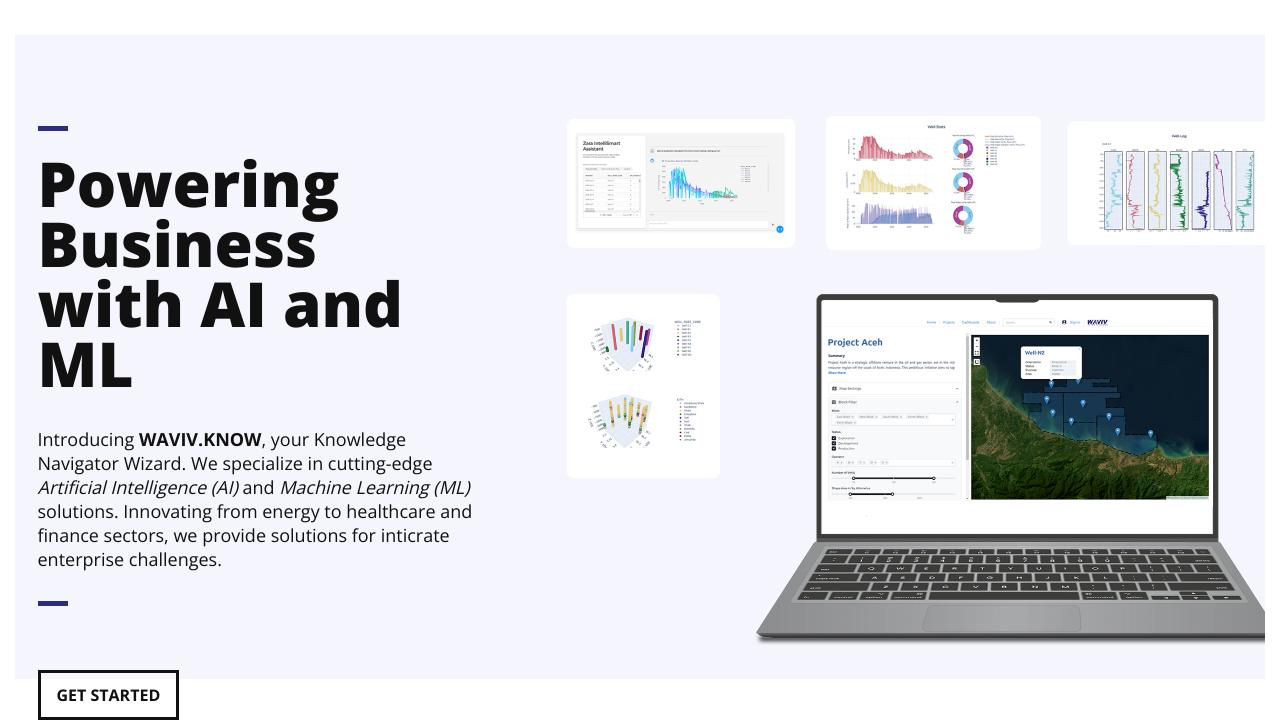
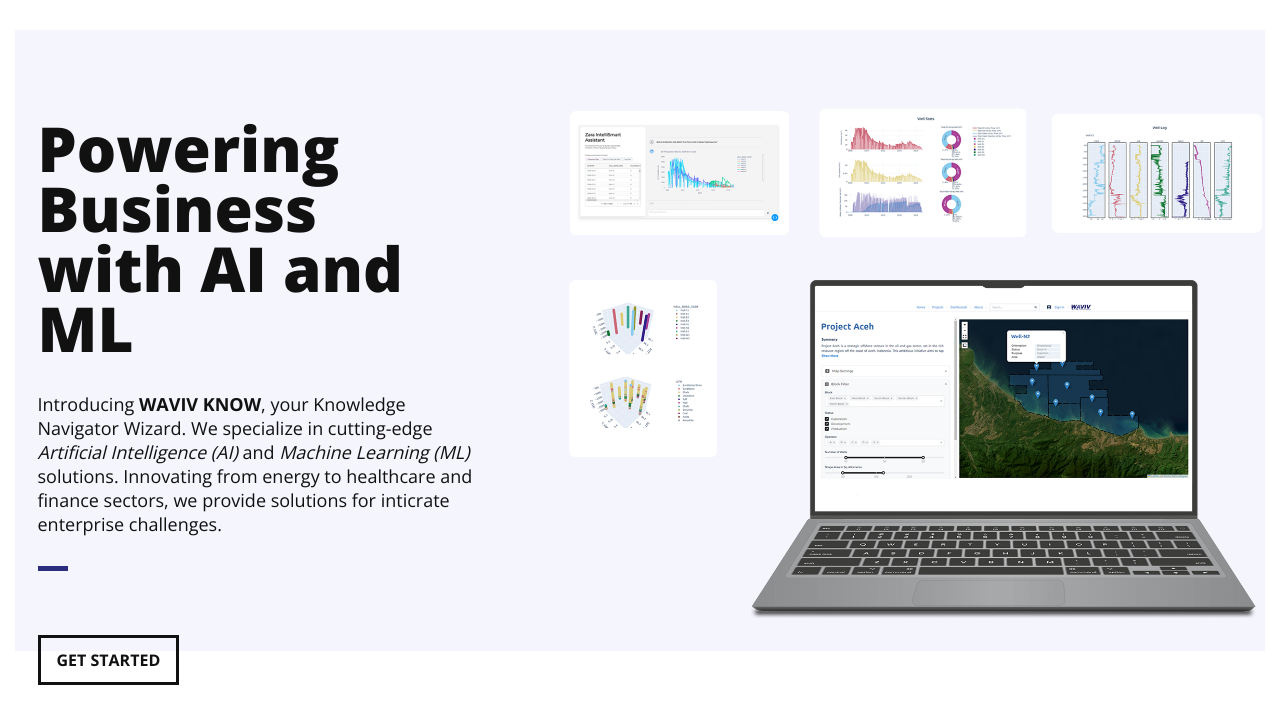
Before and after one commit to ekaputri1982/html_web_wt, a plain HTML site: page index.html in a window 1280 px wide. Shown: the part 109-831 px from the top of the page. Drawn offline with nearby package versions, Linux system fonts and the light colour scheme.

Commit message:
grand design change

```diff
--- a/css/style.css
+++ b/css/style.css
@@ -103,6 +103,16 @@ figure {
     padding: 15px 0;
     position: relative;
 }
+
+/* try aurora background
+header{
+    z-index: 1;
+    background: linear-gradient(-45deg, red, green, blue, yellow);
+    background-size: 400% 400%;
+    width: 100%;
+    height: 100vh;
+
+} */
 
 
 /* --------- 1.1 Input Elements ---------- */
@@ -762,13 +772,13 @@ h6 {
     padding-top: 5%;
 }
 
-#banner .section-heading:before {
+/* #banner .section-heading:before {
     content: "";
     display: block;
     width: 30px;
     height: 5px;
     margin-top: 30px;
-}
+} */
 
 
 
--- a/index.html
+++ b/index.html
@@ -153,7 +153,7 @@
                         background-color: #CDFAD5;
                         }
                     </style>
-                    <h2>Introducing <b>WAVIV.KNOW</b>, your Knowledge Navigator Wizard. We specialize in cutting-edge <i>Artificial Intelligence (AI)</i>
+                    <h2>Introducing <b>WAVIV KNOW</b>, your Knowledge Navigator Wizard. We specialize in cutting-edge <i>Artificial Intelligence (AI)</i>
                         and <i>Machine Learning (ML)</i> solutions. Innovating from energy to healthcare and finance sectors, we provide solutions for inticrate enterprise challenges.
                     </h2>
                 </div>
```
Also changed, not shown: grand design.txt. Lines whose indentation alone changed are shown as unchanged.
